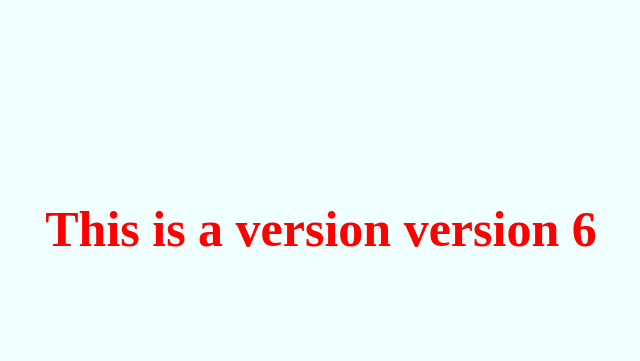
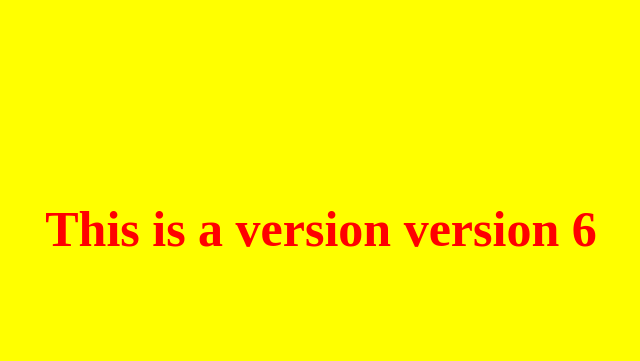
Before and after one commit to krishnendra23/myrepo, a plain HTML site: page index.html in a window 1280 px wide. Shown: the whole page, without its empty margins (319-959 px from the left). Drawn offline with Linux system fonts and the light colour scheme.

Commit message:
Changes in design

```diff
--- a/style.css
+++ b/style.css
@@ -7,5 +7,5 @@ h1{
 }
 
 body{
-    background-color: azure;
+    background-color: yellow;
 }
```
